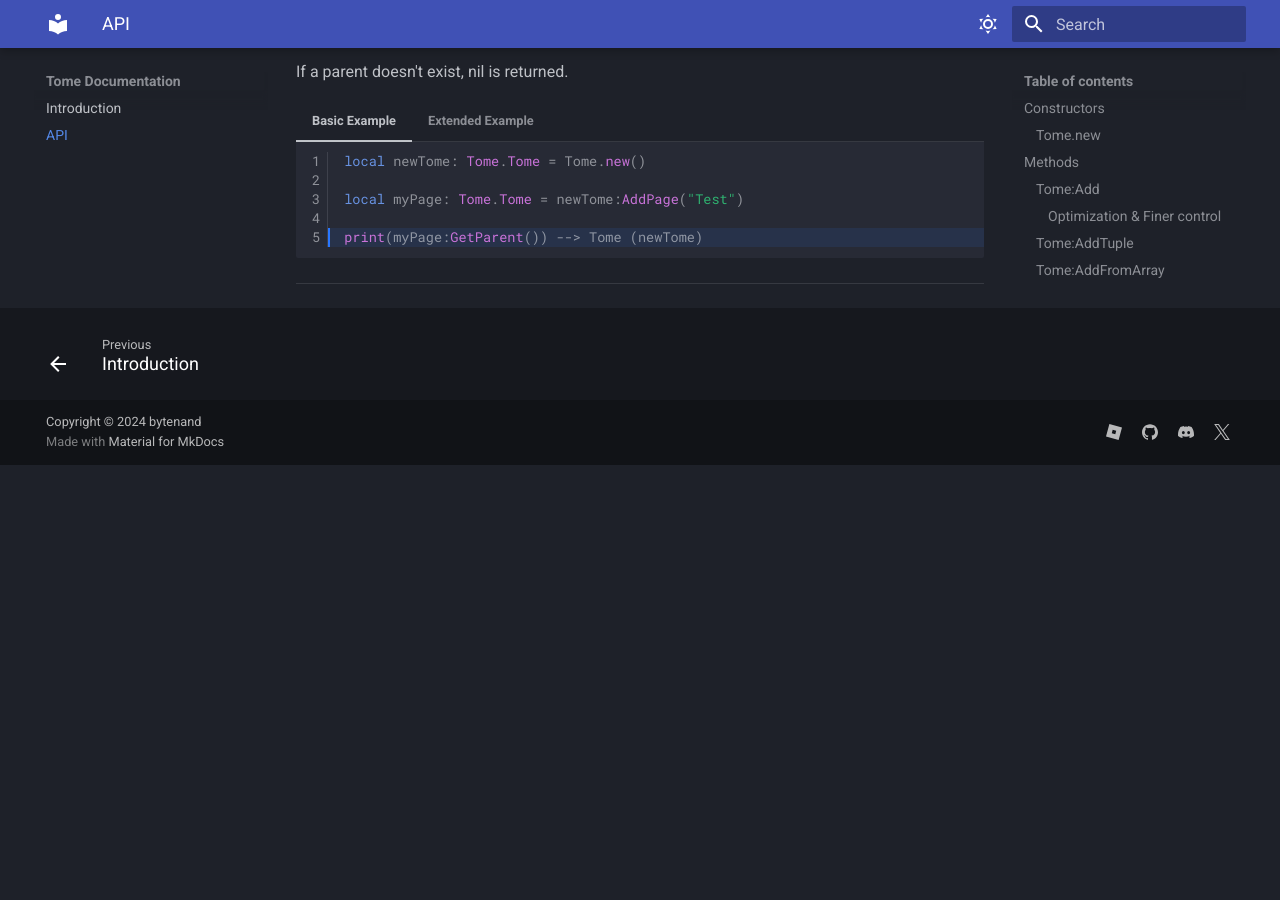
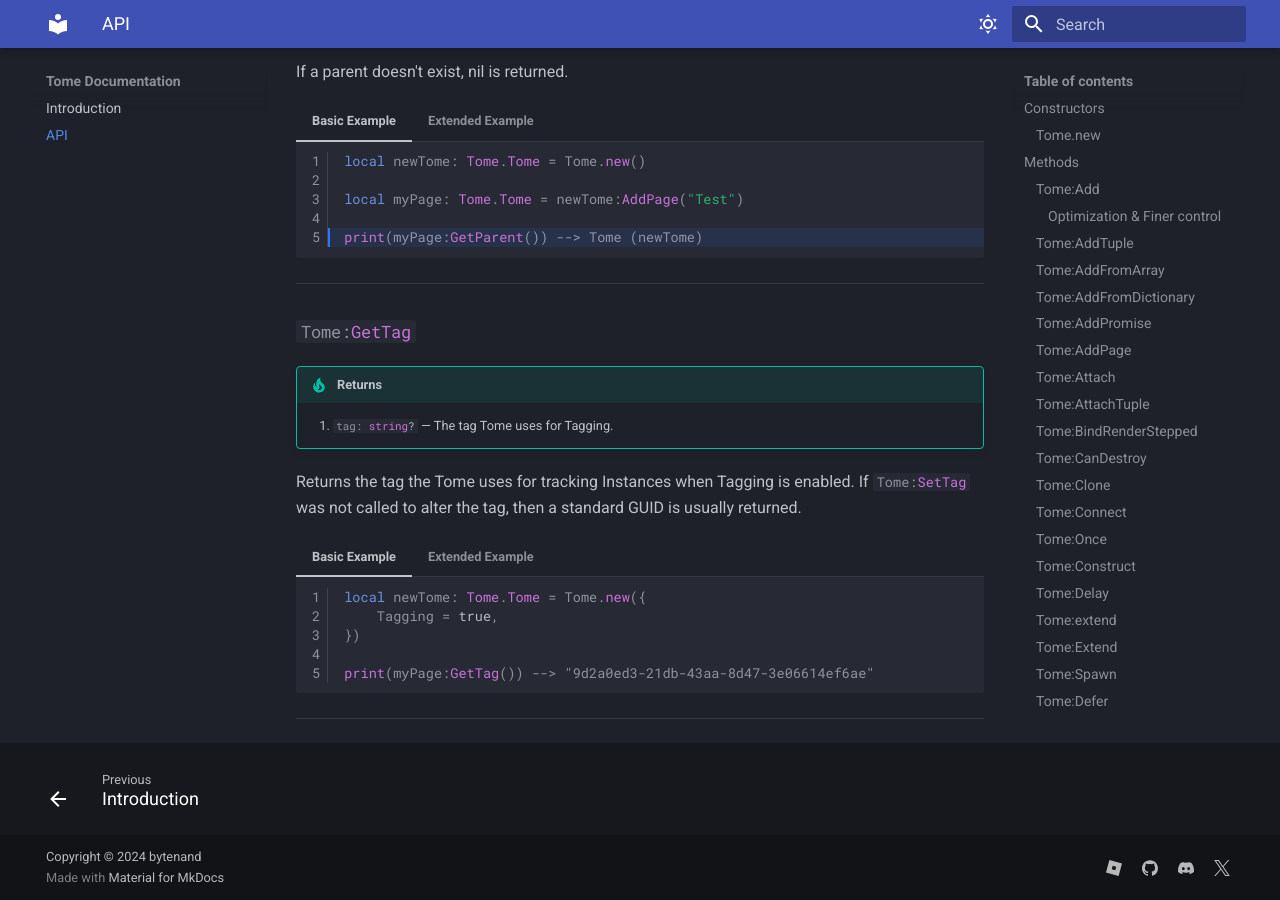
Before and after one commit to y29r/tome-docs, an MkDocs documentation site: the page built from docs/API.md, in a window 1280 px wide and 900 px high, scrolled down 20499 px. Built offline with MkDocs 1.6.1 and Material for MkDocs 9.7.7, drawn with Linux system fonts in a browser that asks for light colours; before the commit the page ends 20964 px from its top, so only the background shows below that.

Commit message:
Update API.md

````diff
--- a/docs/API.md
+++ b/docs/API.md
@@ -1076,3 +1076,28 @@ If a parent doesn't exist, nil is returned.
 	```
 
 ---
+
+### `#!luau Tome:GetTag`
+
+!!! tip "Returns"
+	1. `#!luau tag: string?` &mdash; The tag Tome uses for Tagging.
+
+Returns the tag the Tome uses for tracking Instances when Tagging is enabled. If `#!luau Tome:SetTag` was not called to alter the tag, then a standard GUID is usually returned.
+
+=== "Basic Example"
+	```luau linenums="1" hl_lines="10-10"
+	local newTome: Tome.Tome = Tome.new({
+		Tagging = true,
+	})
+
+	print(myPage:GetTag()) --> "9d2a0ed3-21db-43aa-8d47-3e06614ef6ae"
+	```
+
+=== "Extended Example"
+	```luau linenums="1" hl_lines="3-3"
+	local newTome: Tome.Tome = Tome.new() -- create without Tagging enabled
+
+	print(myPage:GetTag()) --> nil, because tagging is disabled
+	```
+
+---
````
